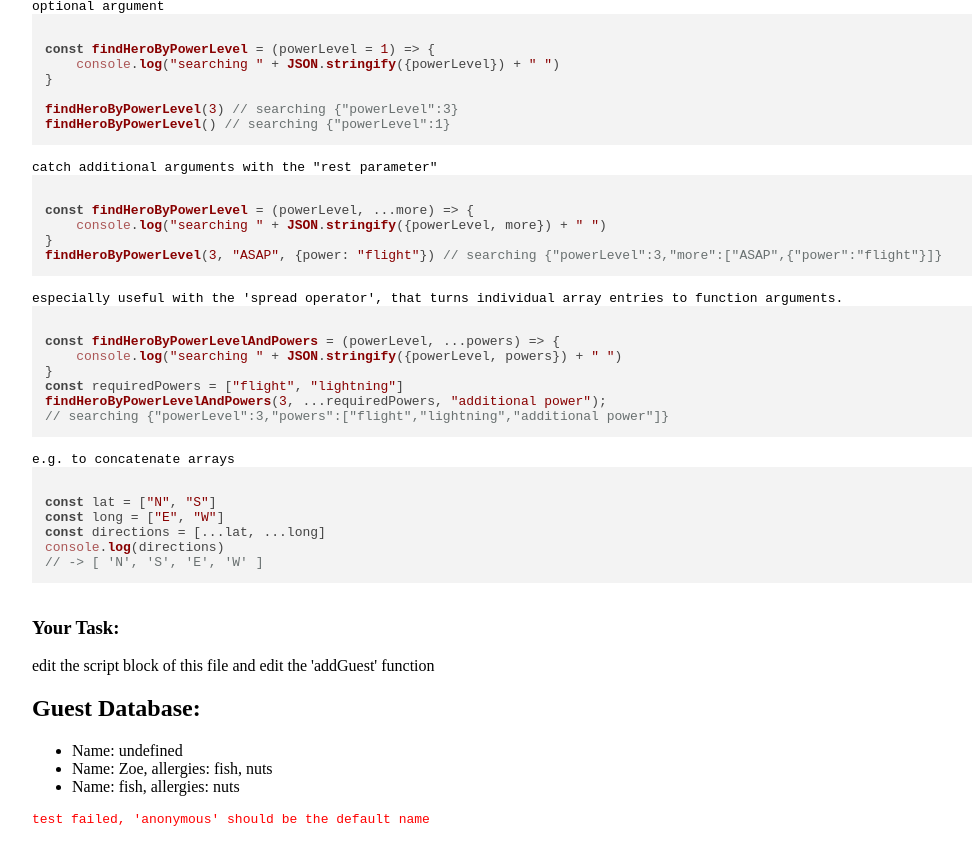
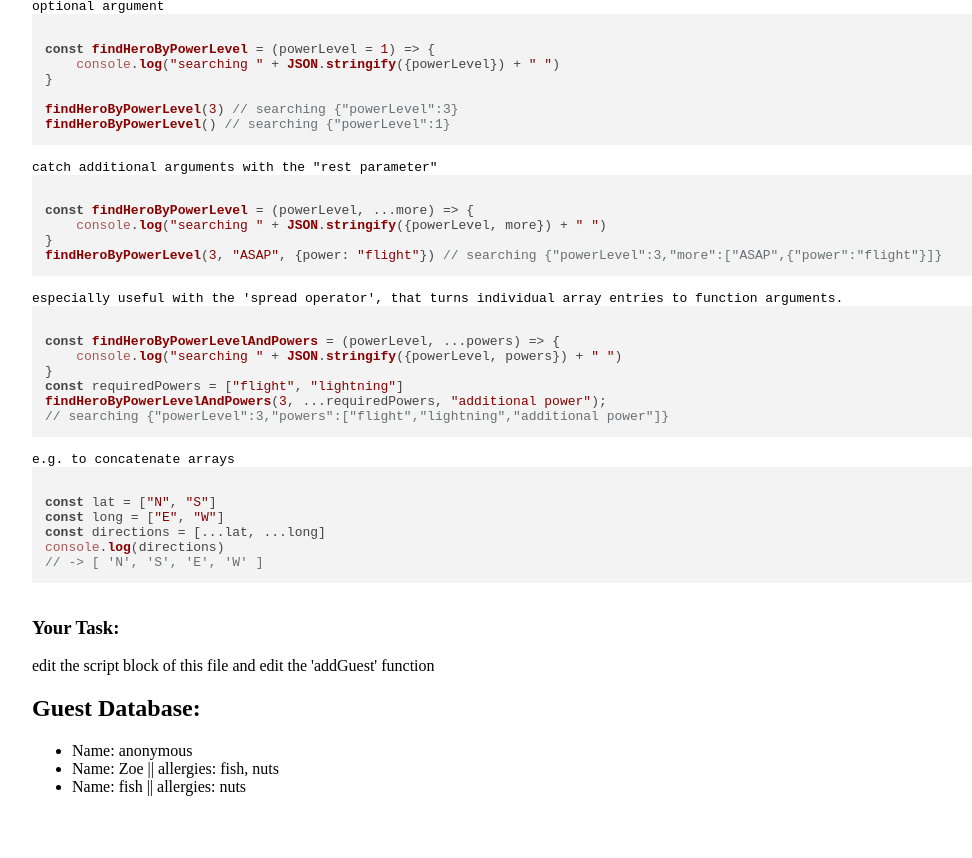
Before and after one commit to globalworming-classroom/javascript6-luisangelquintero, a plain HTML site: page index.html in a window 1280 px wide. Shown: the part 275-1133 px from the top of the page, without its empty margins (16-988 px from the left). After the commit the page ends 1105 px from the top, so only its background shows below. Drawn offline with nearby package versions, Linux system fonts and the light colour scheme.

Commit message:
All exercises were finished

```diff
--- a/index.html
+++ b/index.html
@@ -1,13 +1,14 @@
 <!DOCTYPE html>
 <html lang="en">
+
 <head>
     <meta charset="UTF-8">
     <title>Functions</title>
     <link rel="stylesheet" href="style.css">
-    <link rel="stylesheet"
-          href="https://cdnjs.cloudflare.com/ajax/libs/highlight.js/11.6.0/styles/default.min.css">
+    <link rel="stylesheet" href="https://cdnjs.cloudflare.com/ajax/libs/highlight.js/11.6.0/styles/default.min.css">
     <script src="https://cdnjs.cloudflare.com/ajax/libs/highlight.js/11.6.0/highlight.min.js"></script>
 </head>
+
 <body onload="runScript(); RunTest.test1()">
     <h1>Function Arguments</h1>
     functions may have parameters defined within parentheses <i>( )</i>
@@ -59,7 +60,8 @@ console.log(directions)
     <h3>Your Task:</h3>
     <span>edit the script block of this file and edit the 'addGuest' function</span><br>
     <h2>Guest Database:</h2>
-<div><ul class="guests"></ul>
+    <div>
+        <ul class="guests"></ul>
     </div>
     <pre class="error"></pre>
 
@@ -73,12 +75,12 @@ console.log(directions)
         };
 
         // FIXME set default name
-   function addGuest(name, ...allergies) {
+        function addGuest(name = 'anonymous', ...allergies) {
             const showsGuest = document.createElement("li")
             showsGuest.className = "guest"
             showsGuest.textContent += `Name: ${name}`
             if (allergies.length > 0) {
-           showsGuest.textContent +=  `, allergies: ${allergies.join(", ")}`
+                showsGuest.textContent += `  || allergies: ${allergies.join(", ")}`
             }
 
             const showsGuests = document.getElementsByClassName("guests")[0];
@@ -95,4 +97,5 @@ console.log(directions)
     <!-- fancy code highlighting -->
     <script>hljs.highlightAll();</script>
 </body>
+
 </html>
```
Lines whose indentation alone changed are shown as unchanged.
